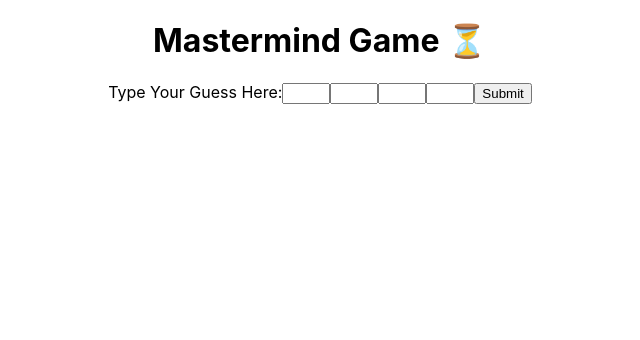
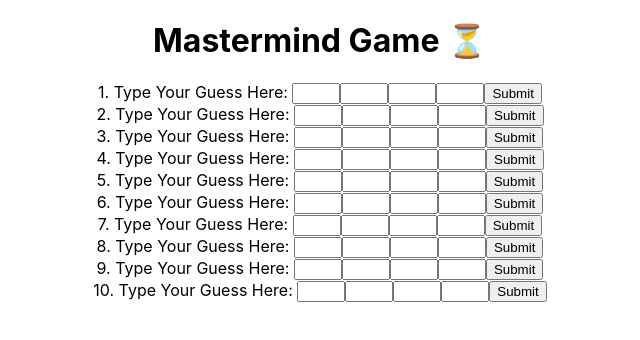
Before and after one commit to EmmaBin/mastermind, a React (Create React App) app: page / in a window 1280 px wide. Shown: the top 340 px of the page, without its empty margins (320-960 px from the left). Built offline with nearby package versions, Linux system fonts and the light colour scheme; no server answers.

Commit message:
displayed ten guesses

```diff
--- a/src/App.js
+++ b/src/App.js
@@ -7,7 +7,17 @@ function App() {
   const [currentRound, setCurrentRound] = React.useState(0)
   const [difficultyLevel, setLevel] = React.useState(4)
   const [formDetail, setFormDetail] = React.useState([])
-  function handleSubmit() {
+  // when submit -> 1. create a new form object in the format of { index: 0, value: [1, 2, 3] }
+  // 2. push to formDetail Array
+  // 3. check against secretCodes -> a new function needed here
+  // 4. display feedback
+  // 5. check game condition to determine if the game is still going
+  function handleSubmit(e) {
+    e.preventDefault()
+
+    const newForm = new FormData(e.target)
+    console.log(...newForm.values())
+
 
   }
 
@@ -27,7 +37,8 @@ function App() {
     <div className="App">
       <h1>Mastermind Game ⏳</h1>
       <h2>{secretCodes}</h2>
-      <InputForm difficultyLevel={difficultyLevel} currentRound={currentRound} handleSubmit={handleSubmit} />
+      {Array.from({ length: 10 }, (_, index) => <InputForm key={index} difficultyLevel={difficultyLevel} currentRound={currentRound} handleSubmit={handleSubmit} index={index} />)}
+
 
 
 
--- a/src/components/InputForm.jsx
+++ b/src/components/InputForm.jsx
@@ -1,16 +1,15 @@
-export default function InputForm({ handleSubmit, currentRound, difficultyLevel }) {
+export default function InputForm({ index, handleSubmit, currentRound, difficultyLevel }) {
     //if current round is not equal to index, disable the input
     // const isDisabled =
     return (
-        <form onSubmit={handleSubmit}>
-            <label>Type Your Guess Here:</label>
-            {Array.from({ length: difficultyLevel }, (_, i) => <input type="number" min={0} max={7} id={i} required />)
+        <div >
+            <form onSubmit={handleSubmit}>
+                <label>{index + 1}. Type Your Guess Here: </label>
+                {Array.from({ length: difficultyLevel }, (_, i) => <input key={i} type="number" min={0} max={7} name={i} required />)
+                }
+                <button type="submit">Submit</button>
+            </form>
+        </div>
 
-            }
-
-
-
-            <button type="submit">Submit</button>
-        </form>
     )
 }
```
